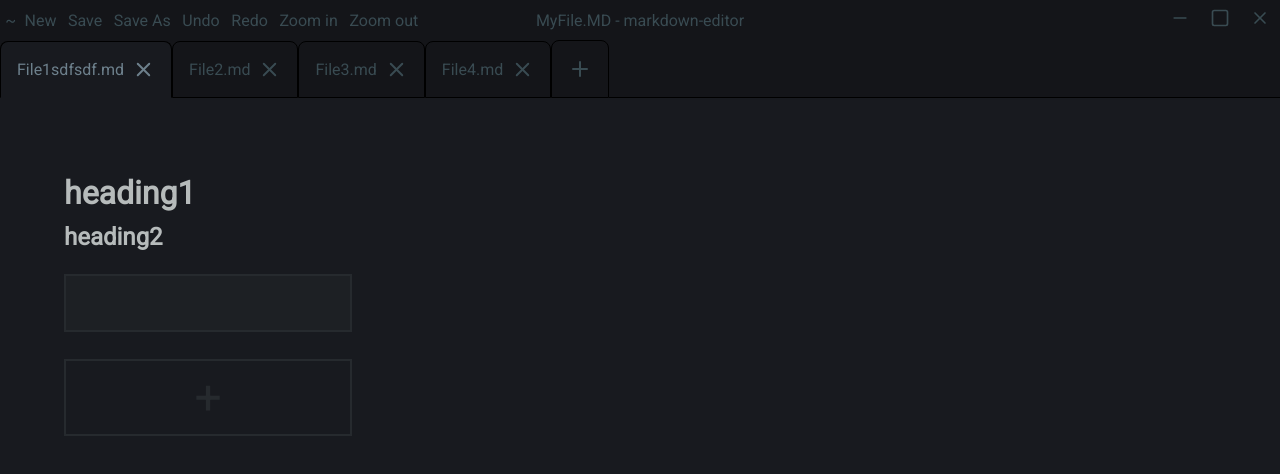
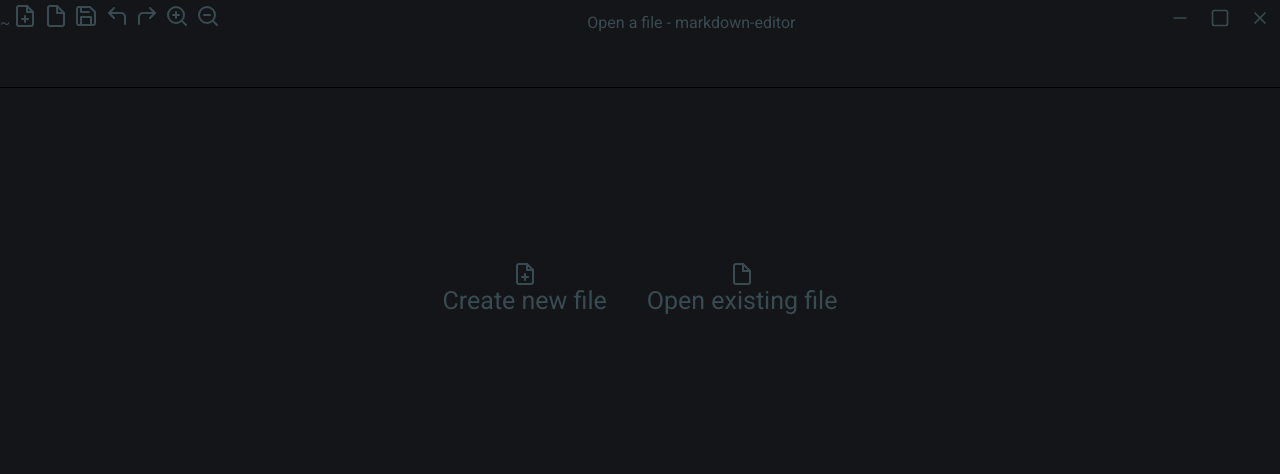
Before and after one commit to rfumic/RemisMD, a Vue app: page /#/ in a window 1280 px wide. Shown: the top 474 px of the page. Built offline with nearby package versions, Linux system fonts and the light colour scheme.

Commit message:
Added: Basic file loading

```diff
--- a/src/App.vue
+++ b/src/App.vue
@@ -1,11 +1,8 @@
 <template>
-  <menu-bar />
   <router-view> </router-view>
 </template>
 
-<script setup>
-import MenuBar from './components/MenuBar.vue';
-</script>
+<script setup></script>
 <style lang="scss">
 @use '@/scss/colors.scss' as *;
 @import url('https://fonts.googleapis.com/css2?family=Roboto&display=swap');
@@ -14,6 +11,9 @@ import MenuBar from './components/MenuBar.vue';
   padding: 0;
   box-sizing: border-box;
 }
+body {
+  overflow: hidden;
+}
 #app {
   width: 100vw;
   height: 100vh;
--- /dev/null
+++ b/src/components/DefaultScreen.vue
@@ -0,0 +1,72 @@
+<template>
+  <div class="container">
+    <div class="box">
+      <svg
+        xmlns="http://www.w3.org/2000/svg"
+        width="24"
+        height="24"
+        viewBox="0 0 24 24"
+        fill="none"
+        stroke="currentColor"
+        stroke-width="2"
+        stroke-linecap="round"
+        stroke-linejoin="round"
+        class="feather feather-file-plus"
+      >
+        <path
+          d="M14 2H6a2 2 0 0 0-2 2v16a2 2 0 0 0 2 2h12a2 2 0 0 0 2-2V8z"
+        ></path>
+        <polyline points="14 2 14 8 20 8"></polyline>
+        <line x1="12" y1="18" x2="12" y2="12"></line>
+        <line x1="9" y1="15" x2="15" y2="15"></line>
+      </svg>
+      <p>Create new file</p>
+    </div>
+    <div class="box" @click="$emit('openFile')">
+      <svg
+        xmlns="http://www.w3.org/2000/svg"
+        width="24"
+        height="24"
+        viewBox="0 0 24 24"
+        fill="none"
+        stroke="currentColor"
+        stroke-width="2"
+        stroke-linecap="round"
+        stroke-linejoin="round"
+        class="feather feather-file"
+      >
+        <path
+          d="M13 2H6a2 2 0 0 0-2 2v16a2 2 0 0 0 2 2h12a2 2 0 0 0 2-2V9z"
+        ></path>
+        <polyline points="13 2 13 9 20 9"></polyline>
+      </svg>
+      <p>Open existing file</p>
+    </div>
+  </div>
+</template>
+<style lang="scss" scoped>
+@use '@/scss/colors.scss' as *;
+
+.container {
+  display: flex;
+  width: 100%;
+  height: 50%;
+  align-items: center;
+  justify-content: center;
+  //   background-color: green;
+  color: $c-tab-title-inactive;
+}
+
+.box {
+  display: flex;
+  flex-direction: column;
+  align-items: center;
+  margin: 0 20px;
+  cursor: pointer;
+  font-size: 25px;
+  transition: 150ms ease-in-out;
+  &:hover {
+    color: $c-foreground;
+  }
+}
+</style>
--- a/src/components/MenuBar.vue
+++ b/src/components/MenuBar.vue
@@ -2,15 +2,141 @@
   <div class="container">
     <div class="menu">
       <div>~</div>
-      <div class="menu-item">New</div>
-      <div class="menu-item">Save</div>
-      <div class="menu-item">Save As</div>
-      <div class="menu-item">Undo</div>
-      <div class="menu-item">Redo</div>
-      <div class="menu-item">Zoom in</div>
-      <div class="menu-item">Zoom out</div>
+      <div class="menu-item" title="New File">
+        <svg
+          xmlns="http://www.w3.org/2000/svg"
+          width="24"
+          height="24"
+          viewBox="0 0 24 24"
+          fill="none"
+          stroke="currentColor"
+          stroke-width="2"
+          stroke-linecap="round"
+          stroke-linejoin="round"
+          class="feather feather-file-plus"
+        >
+          <path
+            d="M14 2H6a2 2 0 0 0-2 2v16a2 2 0 0 0 2 2h12a2 2 0 0 0 2-2V8z"
+          ></path>
+          <polyline points="14 2 14 8 20 8"></polyline>
+          <line x1="12" y1="18" x2="12" y2="12"></line>
+          <line x1="9" y1="15" x2="15" y2="15"></line>
+        </svg>
+      </div>
+      <div class="menu-item" title="Open File">
+        <svg
+          xmlns="http://www.w3.org/2000/svg"
+          width="24"
+          height="24"
+          viewBox="0 0 24 24"
+          fill="none"
+          stroke="currentColor"
+          stroke-width="2"
+          stroke-linecap="round"
+          stroke-linejoin="round"
+          class="feather feather-file"
+          @click="$emit('openFile')"
+        >
+          <path
+            d="M13 2H6a2 2 0 0 0-2 2v16a2 2 0 0 0 2 2h12a2 2 0 0 0 2-2V9z"
+          ></path>
+          <polyline points="13 2 13 9 20 9"></polyline>
+        </svg>
+      </div>
+      <div class="menu-item" title="Save">
+        <svg
+          xmlns="http://www.w3.org/2000/svg"
+          width="24"
+          height="24"
+          viewBox="0 0 24 24"
+          fill="none"
+          stroke="currentColor"
+          stroke-width="2"
+          stroke-linecap="round"
+          stroke-linejoin="round"
+          class="feather feather-save"
+        >
+          <path
+            d="M19 21H5a2 2 0 0 1-2-2V5a2 2 0 0 1 2-2h11l5 5v11a2 2 0 0 1-2 2z"
+          ></path>
+          <polyline points="17 21 17 13 7 13 7 21"></polyline>
+          <polyline points="7 3 7 8 15 8"></polyline>
+        </svg>
+      </div>
+      <!-- <div class="menu-item" title="Save as">Save As</div> -->
+      <div class="menu-item" title="Undo">
+        <svg
+          xmlns="http://www.w3.org/2000/svg"
+          width="24"
+          height="24"
+          viewBox="0 0 24 24"
+          fill="none"
+          stroke="currentColor"
+          stroke-width="2"
+          stroke-linecap="round"
+          stroke-linejoin="round"
+          class="feather feather-corner-up-left"
+        >
+          <polyline points="9 14 4 9 9 4"></polyline>
+          <path d="M20 20v-7a4 4 0 0 0-4-4H4"></path>
+        </svg>
+      </div>
+      <div class="menu-item" title="Redo">
+        <svg
+          xmlns="http://www.w3.org/2000/svg"
+          width="24"
+          height="24"
+          viewBox="0 0 24 24"
+          fill="none"
+          stroke="currentColor"
+          stroke-width="2"
+          stroke-linecap="round"
+          stroke-linejoin="round"
+          class="feather feather-corner-up-right"
+        >
+          <polyline points="15 14 20 9 15 4"></polyline>
+          <path d="M4 20v-7a4 4 0 0 1 4-4h12"></path>
+        </svg>
+      </div>
+      <div class="menu-item" title="Zoom in">
+        <svg
+          xmlns="http://www.w3.org/2000/svg"
+          width="24"
+          height="24"
+          viewBox="0 0 24 24"
+          fill="none"
+          stroke="currentColor"
+          stroke-width="2"
+          stroke-linecap="round"
+          stroke-linejoin="round"
+          class="feather feather-zoom-in"
+        >
+          <circle cx="11" cy="11" r="8"></circle>
+          <line x1="21" y1="21" x2="16.65" y2="16.65"></line>
+          <line x1="11" y1="8" x2="11" y2="14"></line>
+          <line x1="8" y1="11" x2="14" y2="11"></line>
+        </svg>
+      </div>
+      <div class="menu-item" title="Zoom out">
+        <svg
+          xmlns="http://www.w3.org/2000/svg"
+          width="24"
+          height="24"
+          viewBox="0 0 24 24"
+          fill="none"
+          stroke="currentColor"
+          stroke-width="2"
+          stroke-linecap="round"
+          stroke-linejoin="round"
+          class="feather feather-zoom-out"
+        >
+          <circle cx="11" cy="11" r="8"></circle>
+          <line x1="21" y1="21" x2="16.65" y2="16.65"></line>
+          <line x1="8" y1="11" x2="14" y2="11"></line>
+        </svg>
+      </div>
     </div>
-    <div class="title">MyFile.MD - markdown-editor</div>
+    <div class="title">{{ props.windowTitle }} - markdown-editor</div>
     <div class="windowControls">
       <div @click="handleControl('minimize')" title="Minimize">
         <svg
@@ -65,6 +191,12 @@
 </template>
 
 <script setup>
+import { ref, computed } from 'vue';
+let openFile = ref({});
+const props = defineProps(['windowTitle']);
+
+// const title = computed(() => props.windowTitle);
+
 function handleControl(control) {
   switch (control) {
     case 'close':
@@ -78,6 +210,26 @@ function handleControl(control) {
       break;
   }
 }
+async function handleFileUpload() {
+  let [fileHandle] = await window.showOpenFilePicker({
+    types: [
+      {
+        description: 'Markdown',
+        accept: {
+          'markdown/*': ['.MD', '.markdown'],
+        },
+      },
+    ],
+    excludeAcceptAllOption: true,
+    multiple: false,
+  });
+  let fileData = await fileHandle.getFile();
+  openFile.value.content = await fileData.text();
+  openFile.value.name = fileData.name;
+  console.log(openFile.value.content);
+  console.log(openFile.value.name);
+  console.log(fileData);
+}
 </script>
 
 <style lang="scss" scoped>
@@ -85,9 +237,12 @@ function handleControl(control) {
 
 .container {
   display: flex;
-  width: 100vw;
+  width: 100%;
   height: 40px;
-  padding-top: 0;
+  min-width: 100%;
+  max-width: 100%;
+  line-height: 40px;
+  padding-top: 5px;
   align-items: center;
   justify-content: space-between;
   color: $c-tab-title-inactive;
@@ -97,20 +252,25 @@ function handleControl(control) {
   .menu,
   .title,
   .windowControls {
-    flex: 1;
+    // flex: 1;
+    // flex: 1 0 0;
   }
 }
 .menu {
-  font-size: 1em;
+  font-size: 15px;
+  // max-width: 300px;
   display: flex;
   align-items: center;
-  //   background-color: green;
-  justify-content: space-evenly;
+  overflow: hidden;
+
+  // background-color: green;
+  justify-content: space-between;
 }
 
 .menu-item {
   cursor: default;
   padding: 0.2rem;
+  // margin: 0 5px;
   -webkit-app-region: no-drag;
   &:hover {
     background-color: $c-editor;
@@ -120,14 +280,16 @@ function handleControl(control) {
 }
 
 .title {
-  //   margin: 0 auto;
+  // margin: 0 auto;
 
-  //   background-color: red;
+  // background-color: red;
   display: flex;
   justify-content: center;
+  align-items: center;
+  text-align: center;
 }
 .windowControls {
-  //   background-color: blue;
+  // background-color: blue;
   display: flex;
   justify-content: flex-end;
   align-items: center;
--- a/src/components/TabContainer.vue
+++ b/src/components/TabContainer.vue
@@ -4,12 +4,13 @@
       <div
         class="tabElement"
         draggable="true"
-        v-for="tab in tabs"
+        v-if="props.tabs"
+        v-for="tab in props.tabs"
         :key="tab.id"
-        :class="tab.id == currentTab ? 'activeTab' : 'inactiveTab'"
-        @click="currentTab = tab.id"
+        :class="tab.id == props.currentTab ? 'activeTab' : 'inactiveTab'"
+        @click="$emit('setCurrentTab', tab.id)"
       >
-        {{ tab.title }}
+        {{ tab.name }}
         <svg
           viewBox="0 0 24 24"
           width="23"
@@ -20,26 +21,10 @@
           stroke-linecap="round"
           stroke-linejoin="round"
           class="closeIcon"
+          @click.stop="$emit('closeTab', tab.id)"
         >
           <line x1="18" y1="6" x2="6" y2="18"></line>
           <line x1="6" y1="6" x2="18" y2="18"></line>
-        </svg>
-      </div>
-      <div class="tabElement newTab inactiveTab">
-        <svg
-          xmlns="http://www.w3.org/2000/svg"
-          width="24"
-          height="24"
-          viewBox="0 0 24 24"
-          fill="none"
-          stroke="currentColor"
-          stroke-width="2"
-          stroke-linecap="round"
-          stroke-linejoin="round"
-          class="feather feather-plus"
-        >
-          <line x1="12" y1="5" x2="12" y2="19"></line>
-          <line x1="5" y1="12" x2="19" y2="12"></line>
         </svg>
       </div>
     </div>
@@ -47,16 +32,12 @@
   </div>
 </template>
 <script setup>
-import { ref } from 'vue';
-
-const tabs = ref([
-  { id: 1, title: 'File1sdfsdf.md' },
-  { id: 2, title: 'File2.md' },
-  { id: 3, title: 'File3.md' },
-  { id: 4, title: 'File4.md' },
-]);
-
-let currentTab = ref(tabs.value[0].id);
+import { ref, toRefs } from 'vue';
+const props = defineProps({
+  tabs: Array,
+  currentTab: Number,
+});
+// const { tabs } = toRefs(props);
 </script>
 <style lang="scss" scoped>
 @use '@/scss/colors.scss' as *;
--- a/src/views/HomeView.vue
+++ b/src/views/HomeView.vue
@@ -1,16 +1,74 @@
 <template>
-  <TabContainer />
-  <EditorComponent />
+  <menu-bar @openFile="handleOpenFile" :windowTitle="currentTab.name" />
+
+  <tab-container
+    :tabs="files"
+    :currentTab="currentTab.id"
+    @closeTab="closeTab"
+    @setCurrentTab="setCurrentTab"
+  />
+  <editor-component v-if="showEditor" />
+  <default-screen @open-file="handleOpenFile" />
 </template>
 
 <script setup>
+import DefaultScreen from '@/components/DefaultScreen.vue';
 import EditorComponent from '@/components/EditorComponent.vue';
 import TabContainer from '@/components/TabContainer.vue';
-const title = 'Markdown Editor';
+import MenuBar from '@/components/MenuBar.vue';
+
+import { ref, computed } from 'vue';
+const showEditor = computed(() => files.value.length !== 0);
+const currentTab = ref({ name: 'Open a file' });
+const files = ref([
+  // { id: 1, title: 'File1sdfsdf.md' },
+  // { id: 2, title: 'File2.md' },
+  // { id: 3, title: 'File3.md' },
+  // { id: 4, title: 'File4.md' },
+]);
+let fileHandle;
+
+function setCurrentTab(tabId) {
+  currentTab.value = files.value.find((file) => file.id === tabId);
+}
+
+function closeTab(payload) {
+  files.value = files.value.filter((file) => file.id !== payload);
+  currentTab.value = files.value[files.value.length - 1] || {
+    name: 'Open a file',
+  };
+}
+
+async function handleOpenFile() {
+  try {
+    [fileHandle] = await window.showOpenFilePicker({
+      types: [
+        {
+          description: 'Markdown',
+          accept: {
+            'markdown/*': ['.MD', '.markdown'],
+          },
+        },
+      ],
+      excludeAcceptAllOption: true,
+      multiple: false,
+    });
+    let fileData = await fileHandle.getFile();
+    let content = await fileData.text();
+    files.value.push({
+      id: Date.now(),
+      name: fileData.name,
+      content,
+    });
+    console.log(files.value[0]);
+    currentTab.value = files.value[files.value.length - 1];
+  } catch (error) {
+    if (error.name !== 'AbortError') {
+      console.error(error);
+    }
+  }
+}
 </script>
 <style lang="scss" scoped>
 @use '@/scss/colors.scss' as *;
-h1 {
-  color: $c-foreground;
-}
 </style>
```
Also changed, not shown: src/components/EditorComponent.vue (+22 -0 lines).
